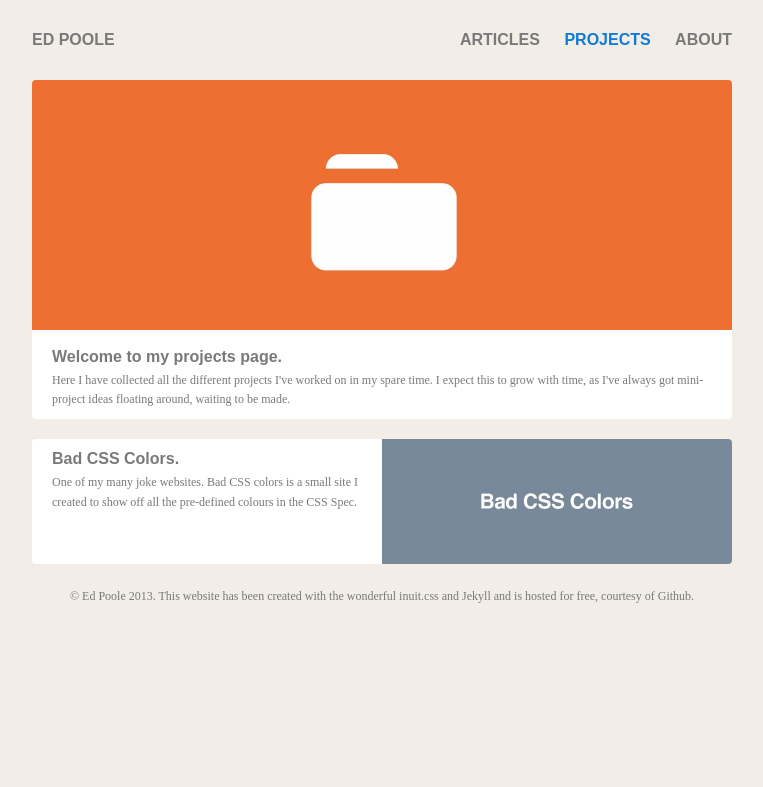
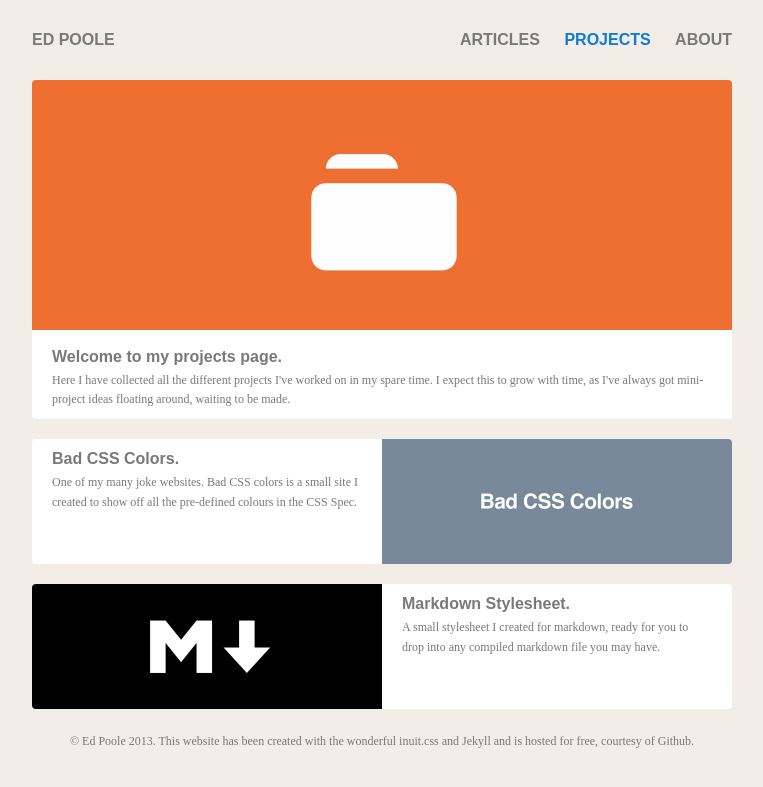
Before and after one commit to EdPoole/edpooleOld, a Jekyll site: the page projects/index.html, which Jekyll copies as it is, in a window 1280 px wide. Shown: the top 787 px of the page, without its empty margins (258-1021 px from the left). Built offline with Jekyll 4.4.1, drawn with Linux system fonts in a browser that asks for light colours; nearby versions of some CDN libraries; Markdown is read by kramdown in place of the engine named in the settings.

Commit message:
added markdown to projects

```diff
--- a/projects/index.html
+++ b/projects/index.html
@@ -37,6 +37,17 @@
 			</div>
 		</article>
 
+
+		<article class="blog-roll cf">
+			<div class="blog-image-wrap">
+				<img src="/images/markdown.jpg" alt="">
+			</div>
+			<div class="blog-info-wrap">
+				<h1 class="post-title epsilon"><a href="/projects/mdstylesheet">Markdown Stylesheet.</a></h1>
+				<p class="milli post-extract">A small stylesheet I created for markdown, ready for you to drop into any compiled markdown file you may have.</p>
+			</div>
+		</article>
+
 		<!-- TEMPLATE -->
 		<!-- <article class="blog-roll cf">
 			<div class="blog-image-wrap">
```
Also changed, not shown: projects/mdstylesheet/index.markdown (added, +9 -0 lines), images/markdown.jpg (added).
